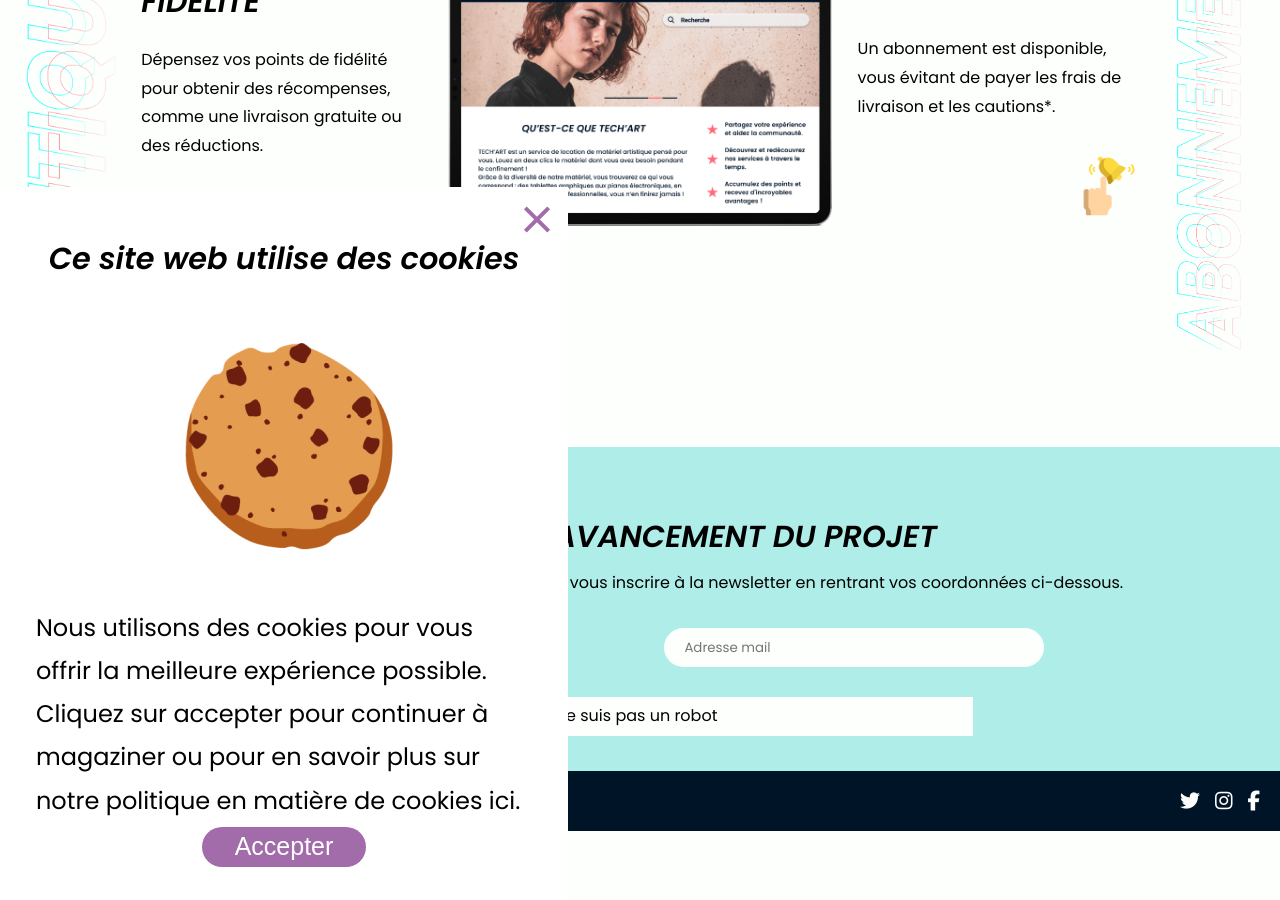
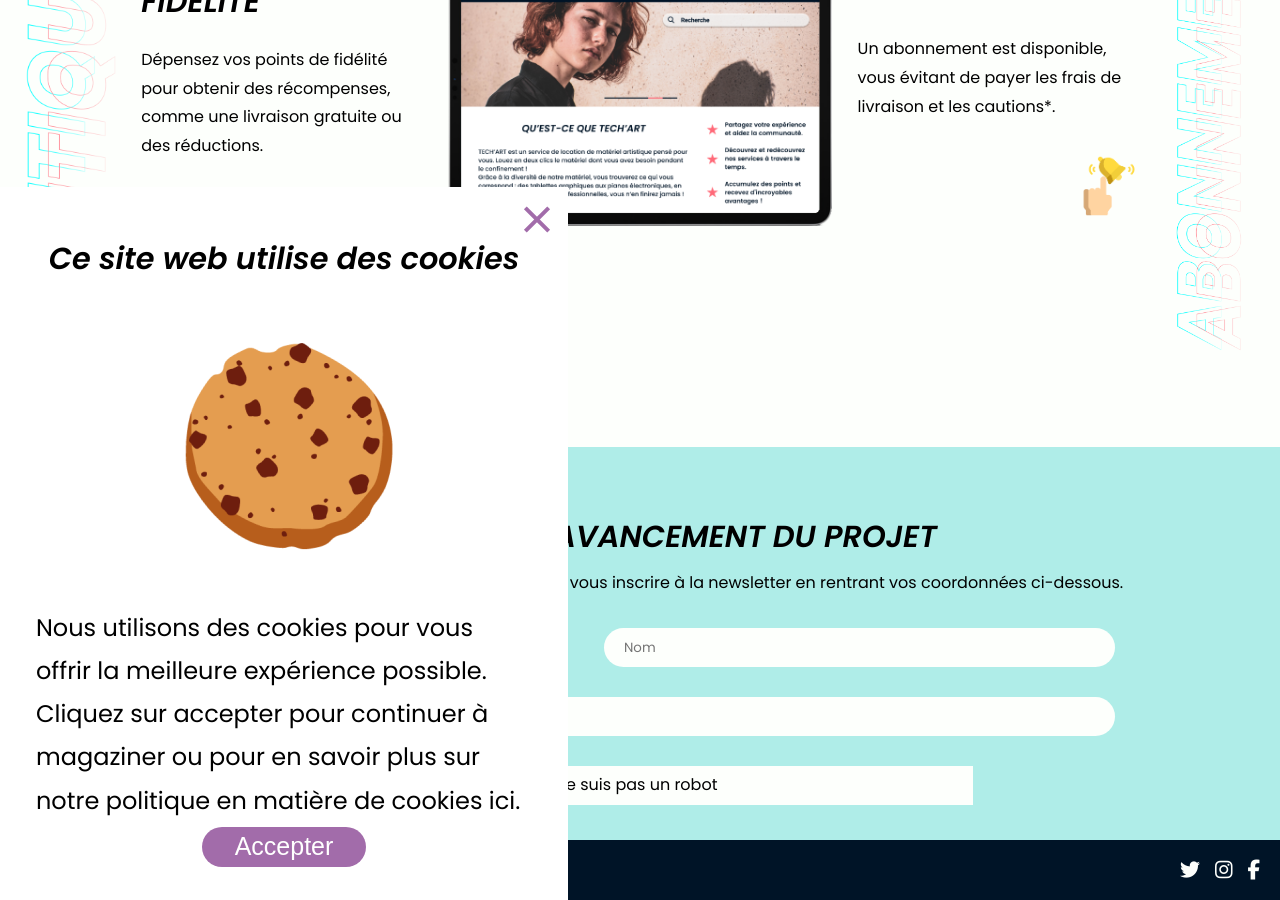
Before and after one commit to alvina-dr/tech-art, a Jekyll site: the page built from index.md, in a window 1280 px wide and 900 px high, scrolled down 3532 px. Built offline with Jekyll 4.4.1, drawn with Linux system fonts in a browser that asks for light colours; nearby versions of some CDN libraries.

Commit message:
alignement newsletter

```diff
--- a/_includes/section/newsletter.html
+++ b/_includes/section/newsletter.html
@@ -6,15 +6,15 @@
       vous pouvez vous inscrire à la newsletter en rentrant vos coordonnées ci-dessous.</p>
     <form class="newsletter-form">
       <fieldset class="field">
-        <input class="champ1" placeholder="Prénom">
+        <input placeholder="Prénom">
       </fieldset>
 
       <fieldset class="field">
-        <input class="champ2" placeholder="Nom">
+        <input placeholder="Nom">
       </fieldset>
 
       <fieldset class="field field-xl">
-        <input class="champ3" placeholder="Adresse mail" type="email" />
+        <input placeholder="Adresse mail" type="email" />
       </fieldset>
     </form>
     <div class="robot">
--- a/_sass/_newsletter.scss
+++ b/_sass/_newsletter.scss
@@ -3,7 +3,6 @@ $bodyFont: "Poppins", -apple-system, BlinkMacSystemFont, "Segoe UI", Helvetica,
 .bluediv {
     background-color: #AFEDE8;
     width: 100%;
-    height: 100%;
     display: flex;
     padding: 35px 8px;
 }
@@ -20,42 +19,6 @@ $bodyFont: "Poppins", -apple-system, BlinkMacSystemFont, "Segoe UI", Helvetica,
     line-height: 30px;
     margin-left: 20px;
     margin-right: 20px;
-}
-
-.boiteblanche1 {
-    background-color: #FDFFFC;
-    width: 180px;
-    height: 39px;
-    border-radius: 30px;
-    text-align: center;
-    margin-top: 30px;
-    display: flex;
-    justify-content: left;
-
-
-}
-
-.boiteblanche2 {
-    background-color: #FDFFFC;
-    width: 180px;
-    height: 39px;
-    border-radius: 30px;
-    text-align: center;
-    margin-left: 200px;
-    margin-top: -39px;
-    display: flex;
-    justify-content: left;
-}
-
-.boiteblanche3 {
-    background-color: #FDFFFC;
-    width: 380px;
-    height: 39px;
-    border-radius: 30px;
-    text-align: center;
-    margin-top: 35px;
-    display: flex;
-    justify-content: left;
 }
 
 .robot {
@@ -94,9 +57,10 @@ input::placeholder {
 .newsletter-form {
     display: flex;
     flex-wrap: wrap;
-    justify-content: space-evenly;
+    justify-content: space-around;
+    width: 100%;
     .field {
-        width: 180px;
+        width: 45%;
         margin-top: 30px;
         input {
             background-color: #FDFFFC;
@@ -107,7 +71,7 @@ input::placeholder {
             border: none;
         }
         &.field-xl {
-            width: 380px;
+            width: 95%;
         }
     }
 }
```
Also changed, not shown: Gemfile.lock.
